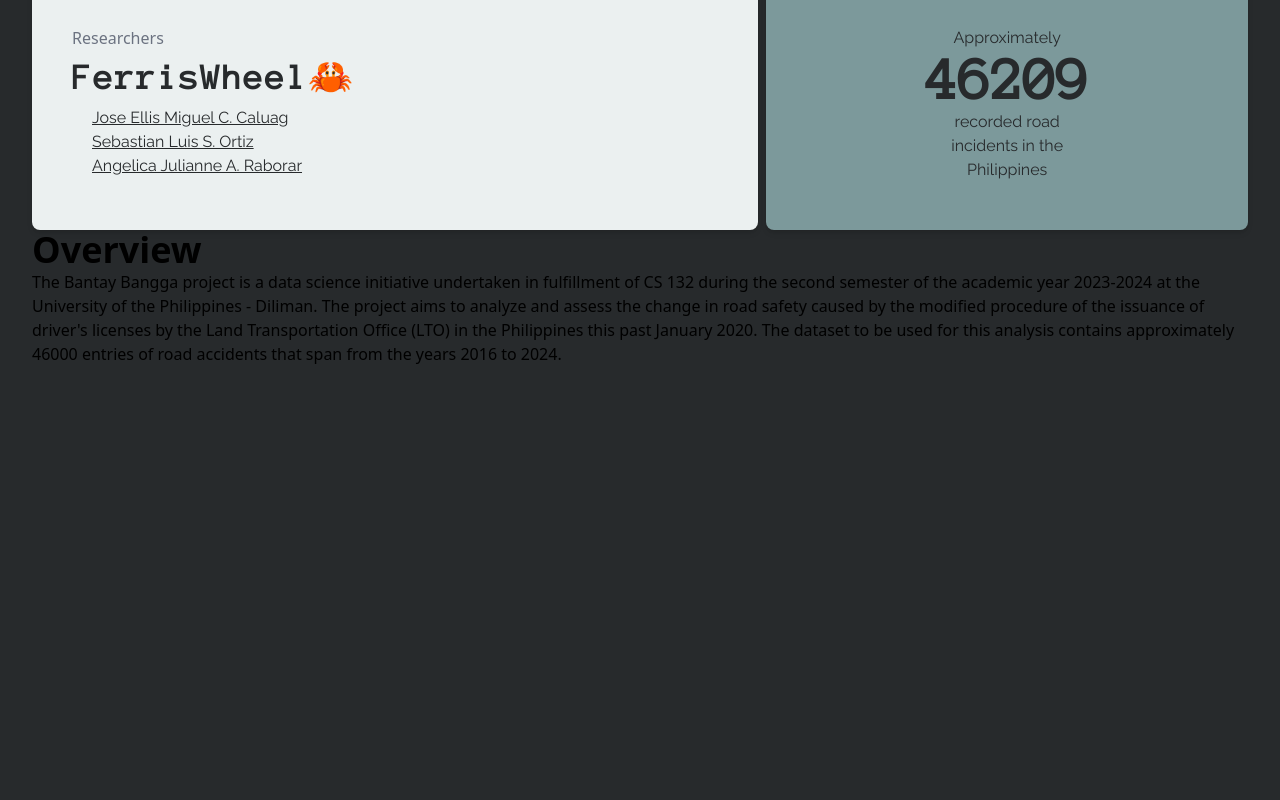
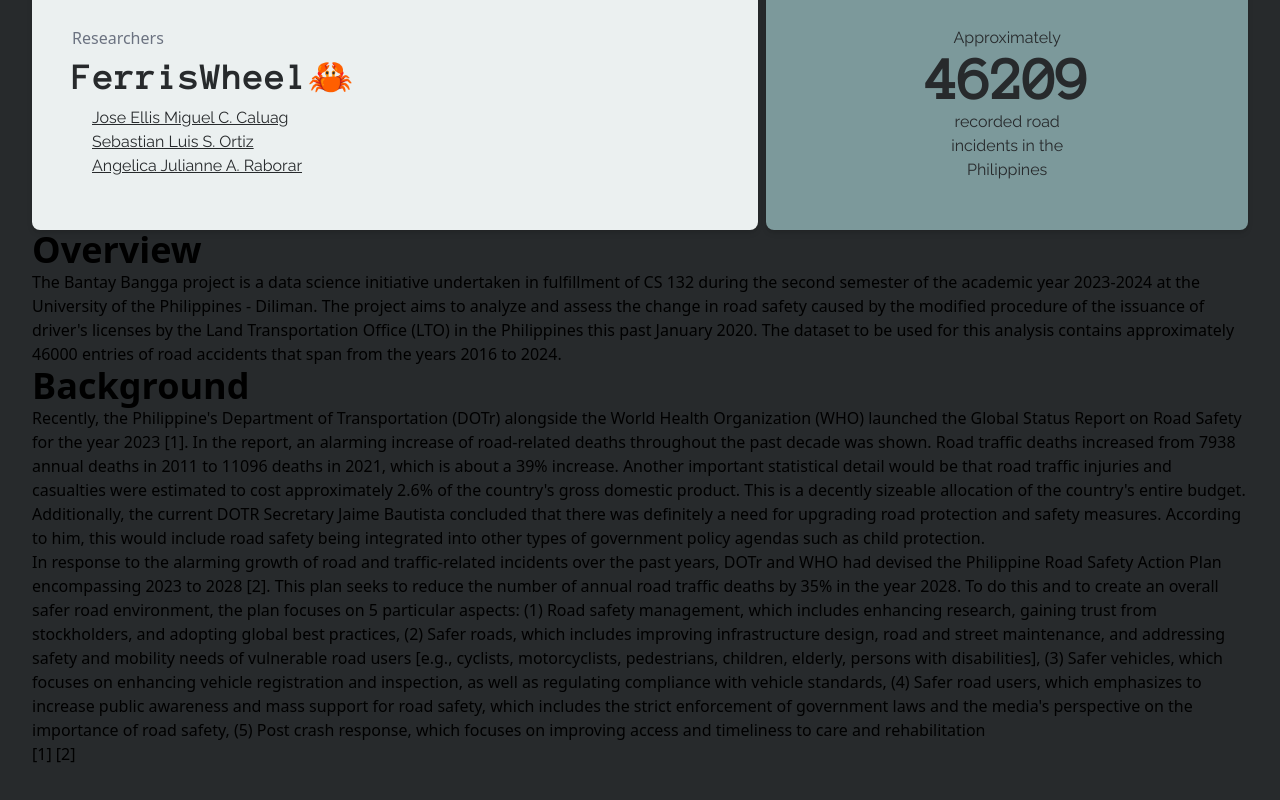
Before and after one commit to bantay-bangga/bantay-bangga.github.io, a SvelteKit app: page / in a window 1280 px wide. Shown: the part 350-1150 px from the top of the page. Before the commit the page ends 800 px from the top, so only its background shows below. Built offline with nearby package versions, Linux system fonts and the light colour scheme; some icons are missing.

Commit message:
feat: add `Background` content

```diff
--- a/src/routes/+page.svelte
+++ b/src/routes/+page.svelte
@@ -11,3 +11,38 @@
     The project aims to analyze and assess the change in road safety caused by the modified procedure of the issuance of driver's licenses by the Land Transportation Office (LTO) in the Philippines this past January 2020.
     The dataset to be used for this analysis contains approximately 46000 entries of road accidents that span from the years 2016 to 2024.
 </p>
+
+<h1 class="text-4xl font-extrabold dark:text-white"> Background </h1>
+<!-- CONTENT -->
+<p class="dark:text-white">
+    <!-- NOTE: We only need 1-3 references, so far we've got 2. -->
+
+    <!-- FIRST REFERENCE -->
+    Recently, the Philippine's Department of Transportation (DOTr) alongside the World Health Organization (WHO) launched the Global Status Report on Road Safety for the year 2023 [1].
+    In the report, an alarming increase of road-related deaths throughout the past decade was shown.
+    Road traffic deaths increased from 7938 annual deaths in 2011 to 11096 deaths in 2021, which is about a 39% increase.
+    Another important statistical detail would be that road traffic injuries and casualties were estimated to cost approximately 2.6% of the country's gross domestic product.
+    This is a decently sizeable allocation of the country's entire budget.
+    Additionally, the current DOTR Secretary Jaime Bautista concluded that there was definitely a need for upgrading road protection and safety measures.
+    According to him, this would include road safety being integrated into other types of government policy agendas such as child protection.
+
+    <br/>
+    <!-- SECOND REFERENCE-->
+    In response to the alarming growth of road and traffic-related incidents over the past years, DOTr and WHO had devised the Philippine Road Safety Action Plan encompassing 2023 to 2028 [2].
+    This plan seeks to reduce the number of annual road traffic deaths by 35% in the year 2028.
+    To do this and to create an overall safer road environment, the plan focuses on 5 particular aspects:
+    (1) Road safety management, which includes enhancing research, gaining trust from stockholders, and adopting global best practices,
+    (2) Safer roads, which includes improving infrastructure design, road and street maintenance, and addressing safety and mobility needs of vulnerable road users [e.g., cyclists, motorcyclists, pedestrians, children, elderly, persons with disabilities],
+    (3) Safer vehicles, which focuses on enhancing vehicle registration and inspection, as well as regulating compliance with vehicle standards,
+    (4) Safer road users, which emphasizes to increase public awareness and mass support for road safety, which includes the strict enforcement of government laws and the media's perspective on the importance of road safety,
+    (5) Post crash response, which focuses on improving access and timeliness to care and rehabilitation
+
+    <br/>
+    <!-- THIRD REFERENCE -->
+
+</p>
+<!-- REFERENCES -->
+<p class="dark:text-white">
+    <a href="https://www.who.int/philippines/news/detail/18-12-2023-dotr--who--road-safety-partners-launch-global-status-report-on-road-safety-2023-in-the-philippines" target="_blank">[1]</a>
+    <a href="https://www.who.int/philippines/news/detail/31-05-2023-department-of-transportation--world-health-organization-launch-philippine-road-safety-action-plan-2023-2028" target="_blank">[2]</a>
+</p>
```
